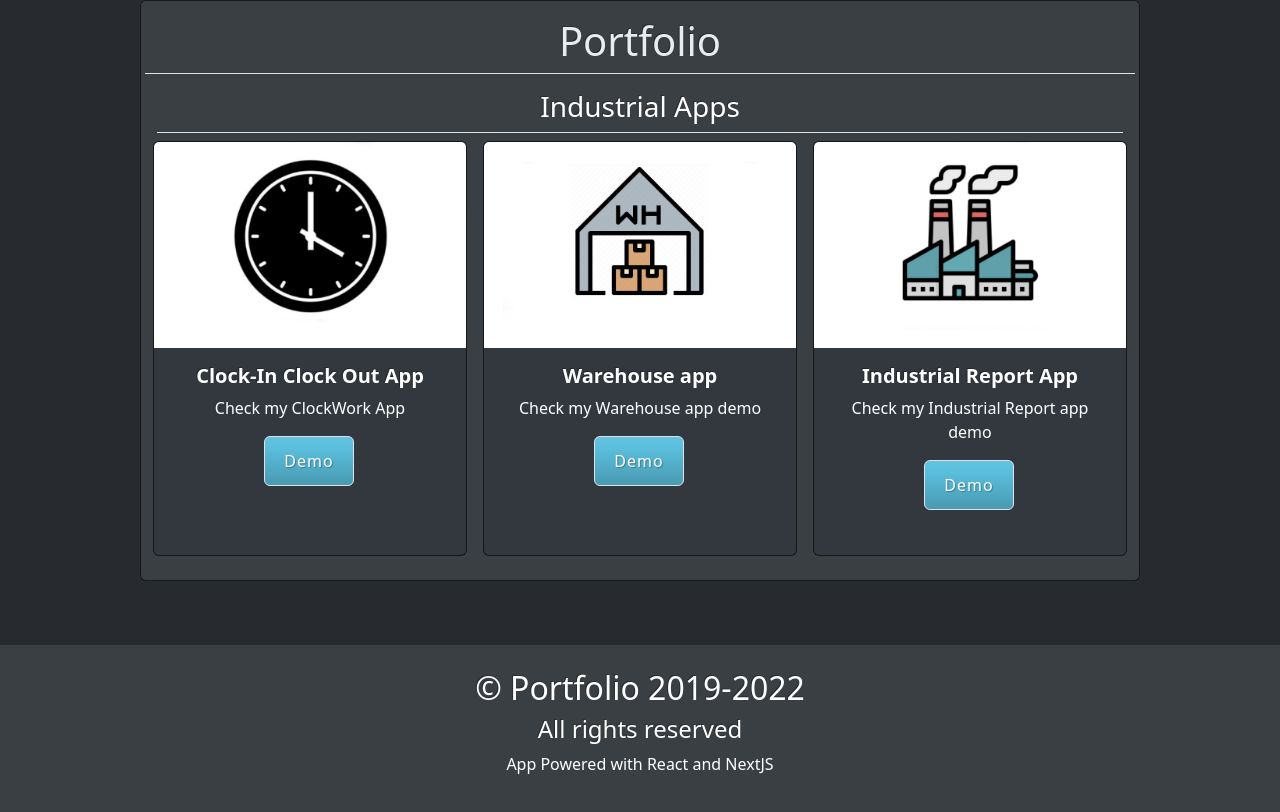
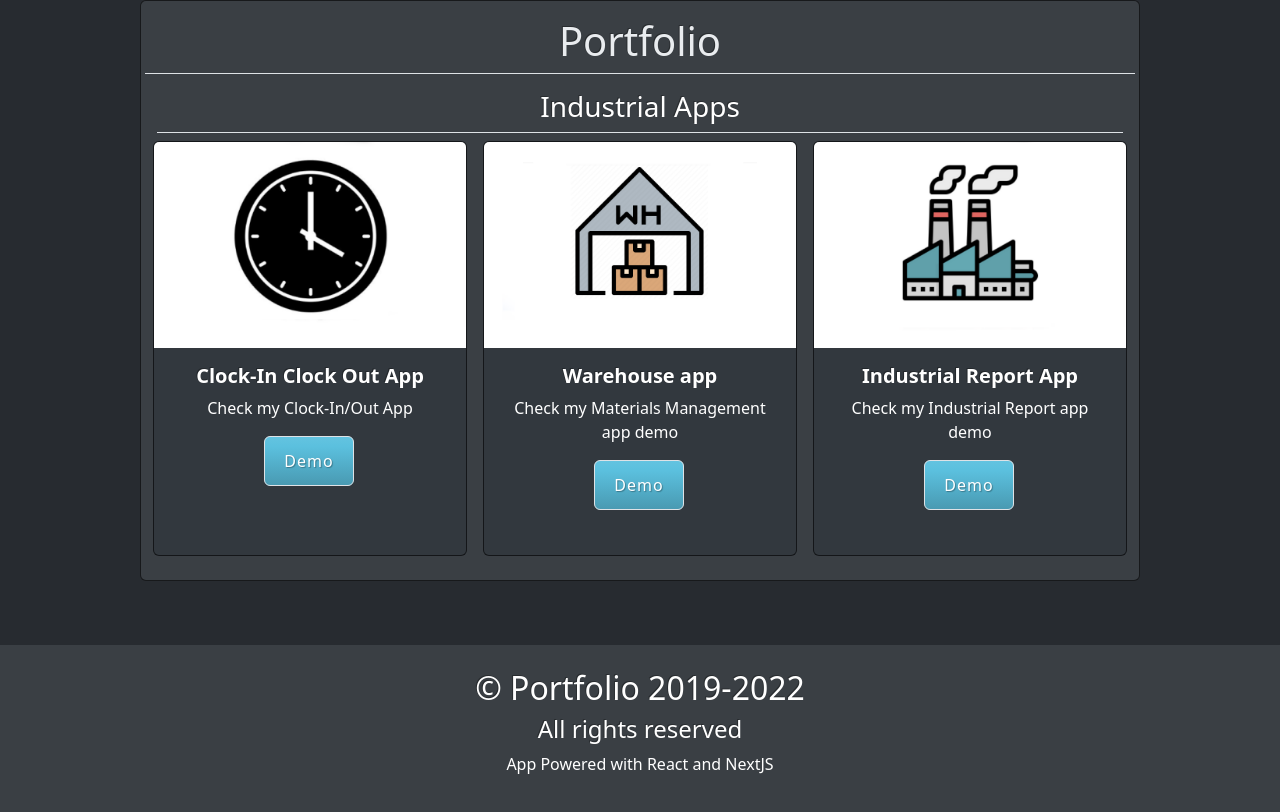
Before and after one commit to SteelTitansax/IndustrialIT_Portfolio, a Next.js app: page /industryapps in a window 1280 px wide. Shown: the part 898-1710 px from the top of the page. Built offline with nearby package versions, Linux system fonts and the light colour scheme; a small style sheet from the web is missing.

Commit message:
Update profile.js

```diff
--- a/profile.js
+++ b/profile.js
@@ -99,12 +99,12 @@ export const powerappsSkills = [
 export const canvasProjects = [
     {
         name: "Clock-In Clock Out App",
-        description:"Check my ClockWork App",
+        description:"Check my Clock-In/Out App",
         image:"clock.png",
         url:"https://youtu.be/uYm6t_Jy1hg",
     }, {
         name: "Warehouse app",
-        description:"Check my Warehouse app demo",
+        description:"Check my Materials Management app demo",
         image:"Warehouse.png",
         url:"https://www.youtube.com/watch?v=0WNF4t7c2TY",
     }
```
